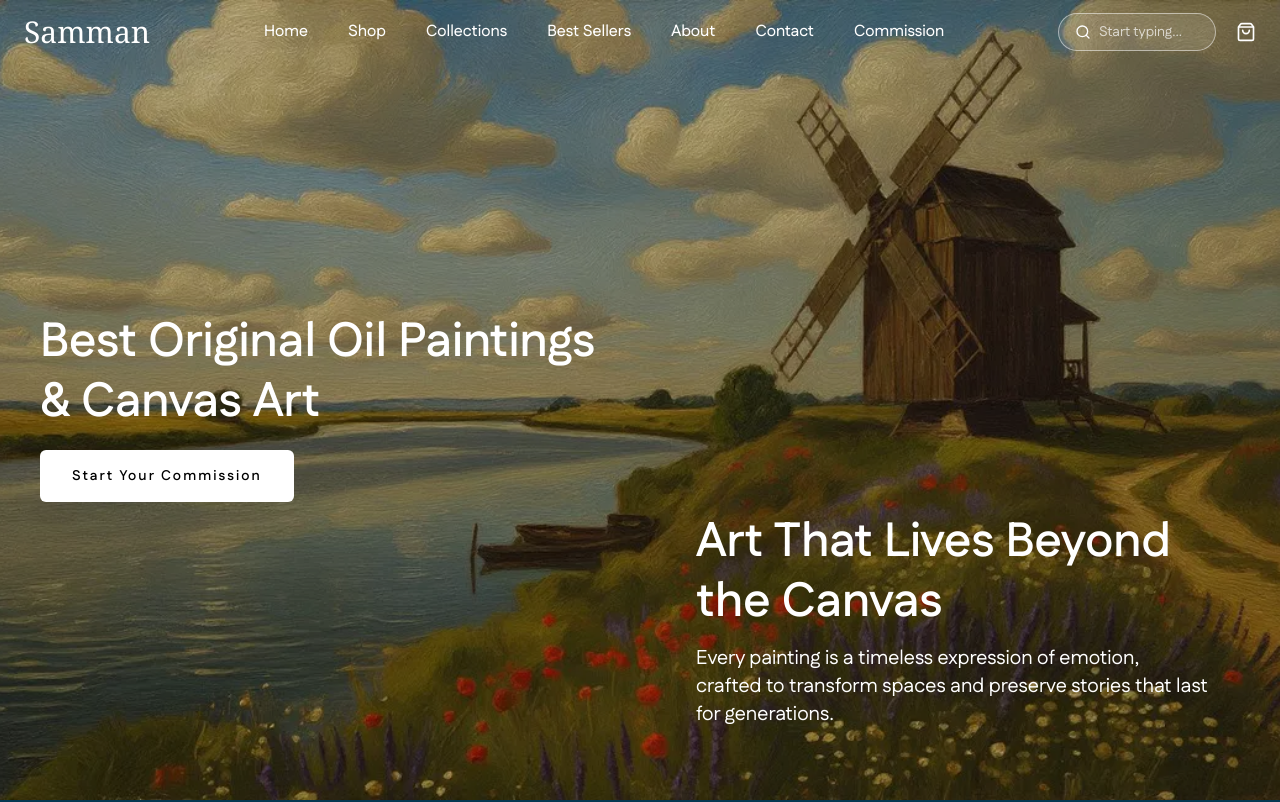
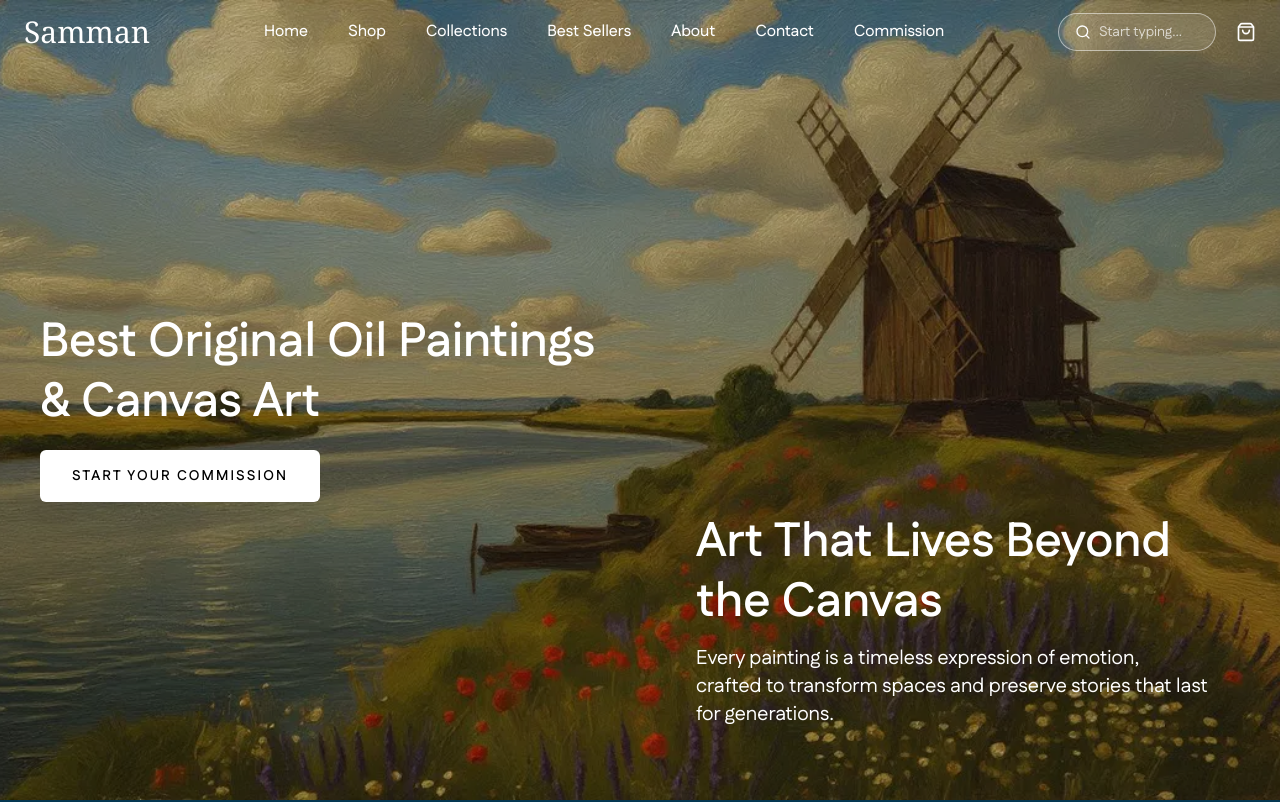
Before and after one commit to chbasit/goharkitchen, a Next.js app: page / in a window 1280 px wide. Shown: the top 802 px of the page. Built offline with nearby package versions, Linux system fonts and the light colour scheme.

Commit message:
fix: logo name

```diff
--- a/app/components/Header.jsx
+++ b/app/components/Header.jsx
@@ -30,7 +30,7 @@ export default function Header() {
           <div className="mt-8">
             <a
               href="/commission"
-              className="rounded-md bg-white px-4 md:px-8 py-2 md:py-4 text-sm font-semibold  tracking-[0.15em] text-black"
+              className="rounded-md bg-white px-4 md:px-8 py-2 md:py-4 text-sm lowercase md:uppercase font-semibold  tracking-[0.15em] text-black"
             >
               Start Your Commission
             </a>
```
